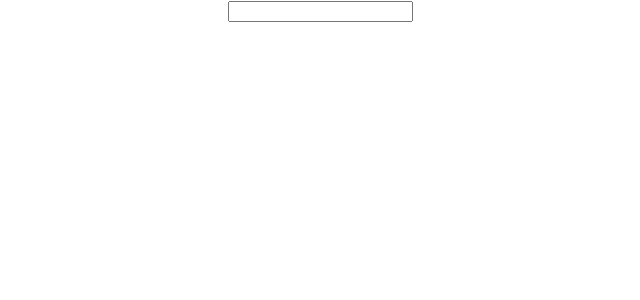
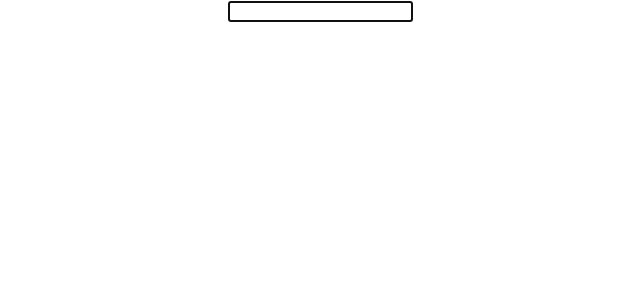
Before and after one commit to nilankh/LearningReact, a React (Create React App) app: page / in a window 1280 px wide. Shown: the top 300 px of the page, without its empty margins (320-960 px from the left). Built offline with nearby package versions, Linux system fonts and the light colour scheme.

Commit message:
learning about refs and focus

```diff
--- a/src/components/RefsDemo.js
+++ b/src/components/RefsDemo.js
@@ -1,10 +1,22 @@
 import React, { Component } from 'react'
 
 class RefsDemo extends Component {
+    constructor(props) {
+        super(props)
+
+        this.inputRef = React.createRef()
+    }
+    componentDidMount(){
+        this.inputRef.current.focus()
+        console.log(this.inputRef);
+    }
+
+
     render() {
         return (
             <div>
-                <input type="text" />
+                <input type="text" ref={this.inputRef} />
+
             </div>
         )
     }
```
